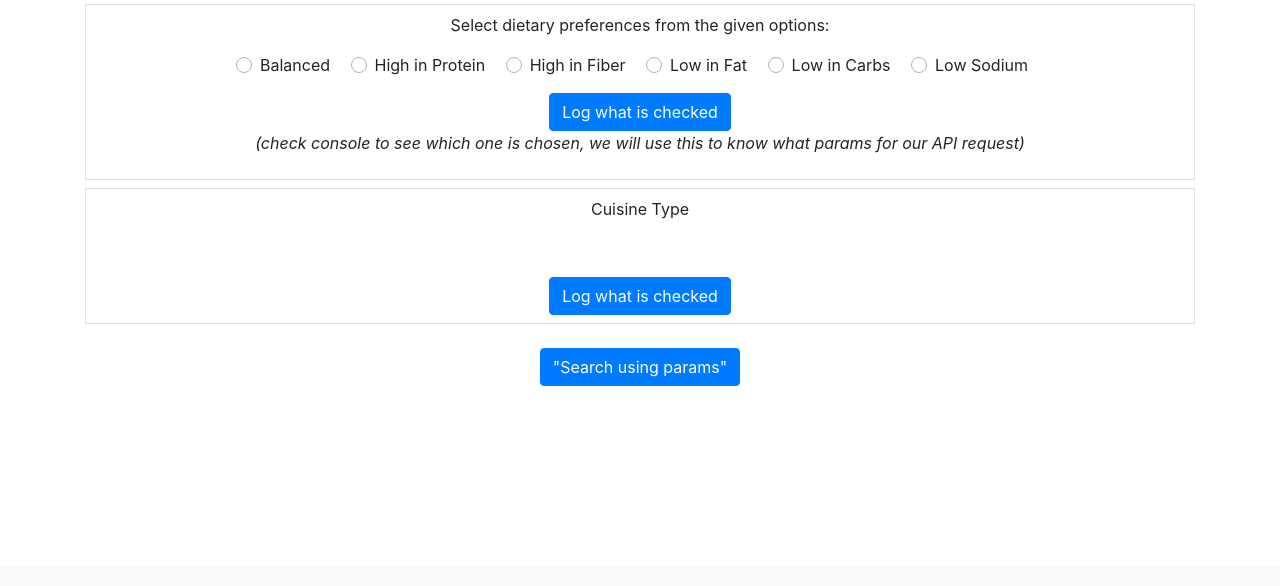
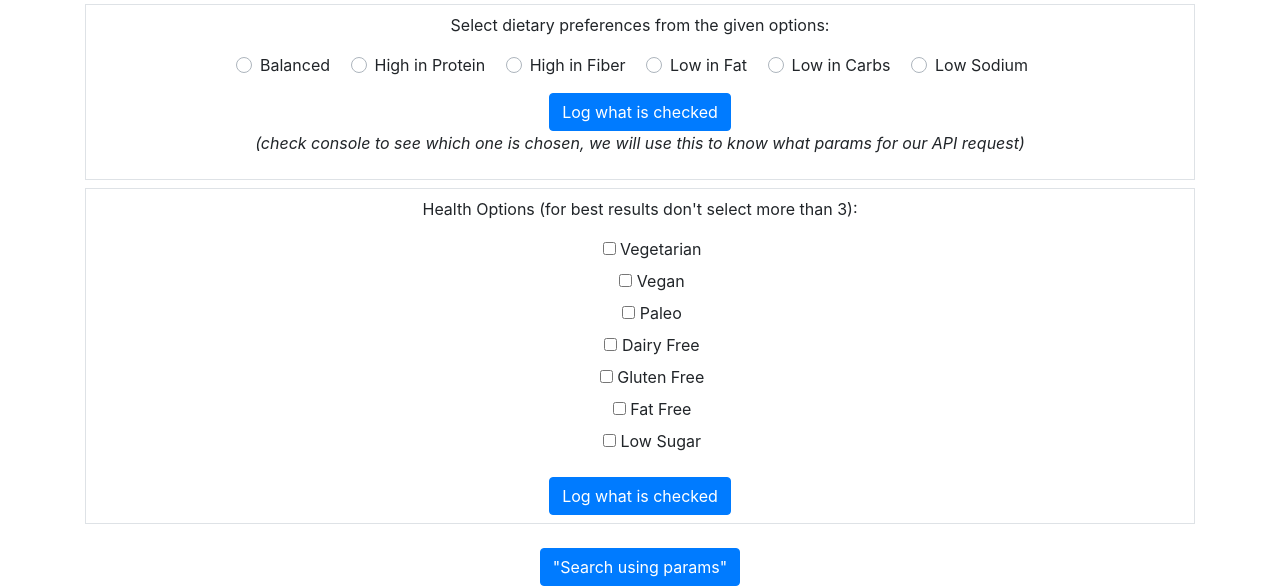
Before and after one commit to schoe14/Good-Cuisine, a Node server app: page /recipes in a window 1280 px wide. Shown: the part 234-820 px from the top of the page. Before the commit the page ends 620 px from the top, so only its background shows below. Run offline with Node 20, Linux system fonts and the light colour scheme; some libraries are stand-ins or nearby versions.

Commit message:
Added health labels to API

```diff
--- a/public/js/recipe.js
+++ b/public/js/recipe.js
@@ -104,10 +104,6 @@ $(document).ready(function () {
       }
    ]
 
-   // https://api.edamam.com/search?q=steak&app_id=587fc9a8&app_key=f056ebfd3a725524f2a06d2a64636a39&dietLabels=balanced
-   // https://api.edamam.com/search?q=steak&app_id=587fc9a8&app_key=f056ebfd3a725524f2a06d2a64636a39&dietLabels=balanced
-   // keeping check box version just in case
-
    // <input class="diet" type="checkbox" id=${element.dietId} name=${element.dietName} value=${element.dietId}>
    // <label for=${element.dietId}>${element.dietName}</label>
    // <br>
@@ -123,15 +119,15 @@ $(document).ready(function () {
 
    });
 
-   // cuisineTypeArray.forEach(function (element) {
-   //    let cuisineOptions = /*html*/`
-   //    <input class="cuisine" type="checkbox" id=${element.cuisineId} name=${element.cuisineName} value=${element.cuisineId}>
-   //    <label for=${element.cuisineId}>${element.cuisineName}</label>
-   //    <br>
-   //    `
-   //    $('.cuisineCheck').append(cuisineOptions);
+   healthLabelsArray.forEach(function (element) {
+      let healthOptions = /*html*/`
+      <input class="health" type="checkbox" id=${element.healthId} name=${element.healthLabel} value=${element.healthId}>
+      <label for=${element.healthId}>${element.healthLabel}</label>
+      <br>
+      `
+      $('.healthCheck').append(healthOptions);
 
-   // });
+   });
 
    $('#checkDiet').click(function () {
       let query = ""
@@ -141,8 +137,8 @@ $(document).ready(function () {
          }
       });
    });
-   $('#checkCuisine').click(function () {
-      $('.cuisine').each(function() {
+   $('#checkHealth').click(function () {
+      $('.health').each(function() {
          if ($(this).is(":checked")) {
             console.log($(this).val());
          }
@@ -152,13 +148,13 @@ $(document).ready(function () {
 
    $('#search').click(function () {
 
-      let cuisine = []
+      let health = []
       let diet = []
 
-      $('.cuisine').each(function () {
+      $('.health').each(function () {
          if ($(this).is(":checked")) {
             var checkedValue = $(this).val()
-            cuisine.push(checkedValue)
+            health.push(checkedValue)
          }
       });
       $('.diet').each(function () {
@@ -168,9 +164,9 @@ $(document).ready(function () {
          }
       });
 
-      var cuisineType = "";
-      cuisine.forEach(function (i) {
-         cuisineType += "&cuisineType=" + i
+      var healthLabels = "";
+      health.forEach(function (i) {
+         healthLabels += "&healthLabel=" + i
       })
 
       var dietType = "&dietLabels=" + diet[0];
@@ -178,7 +174,7 @@ $(document).ready(function () {
       let test = "vegan"
       let appId = "&app_id=587fc9a8";
       let APIKey = "&app_key=f056ebfd3a725524f2a06d2a64636a39";
-      let queryURL = "https://api.edamam.com/search?q=" + test + appId + APIKey + dietType;
+      let queryURL = "https://api.edamam.com/search?q=" + test + appId + APIKey + healthLabels + dietType;
       console.log(queryURL)
       $.ajax({
          url: queryURL,
--- a/views/recipe-search.handlebars
+++ b/views/recipe-search.handlebars
@@ -20,11 +20,11 @@
    <div class="row my-2 border">
       <div class="col-12 py-2">
          <p>
-            Cuisine Type
+            Health Options (for best results don't select more than 3):
             <!-- {{!-- Client side js will append diet options to cuisineCheck class --}} -->
-            <div class="custom-control custom-checkbox cuisineCheck"></div>
+            <div class="custom-control custom-checkbox healthCheck"></div>
          </p>
-         <button type="button" class="btn btn-primary" id="checkCuisine">Log what is checked</button>
+         <button type="button" class="btn btn-primary" id="checkHealth">Log what is checked</button>
       </div>
    </div>
 </div>
```
